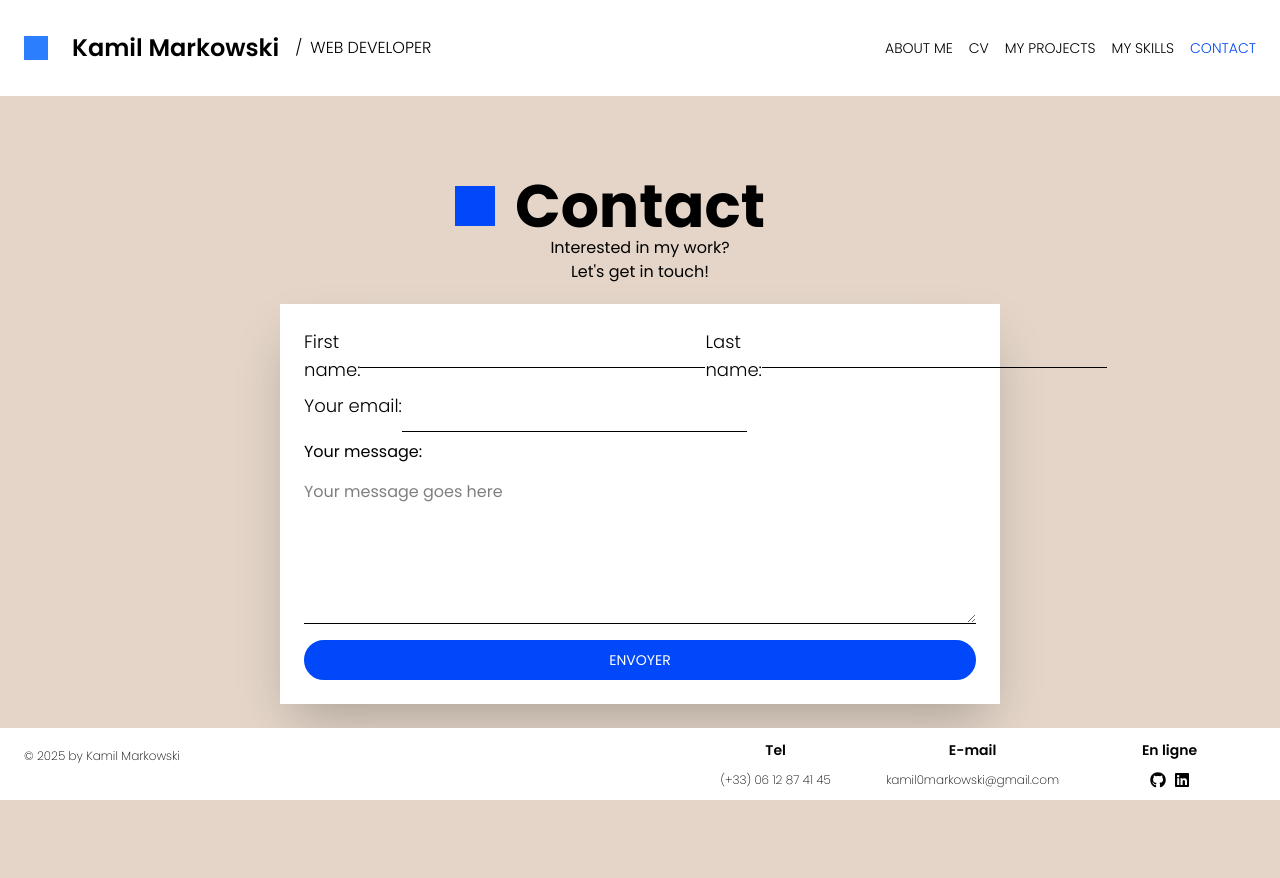
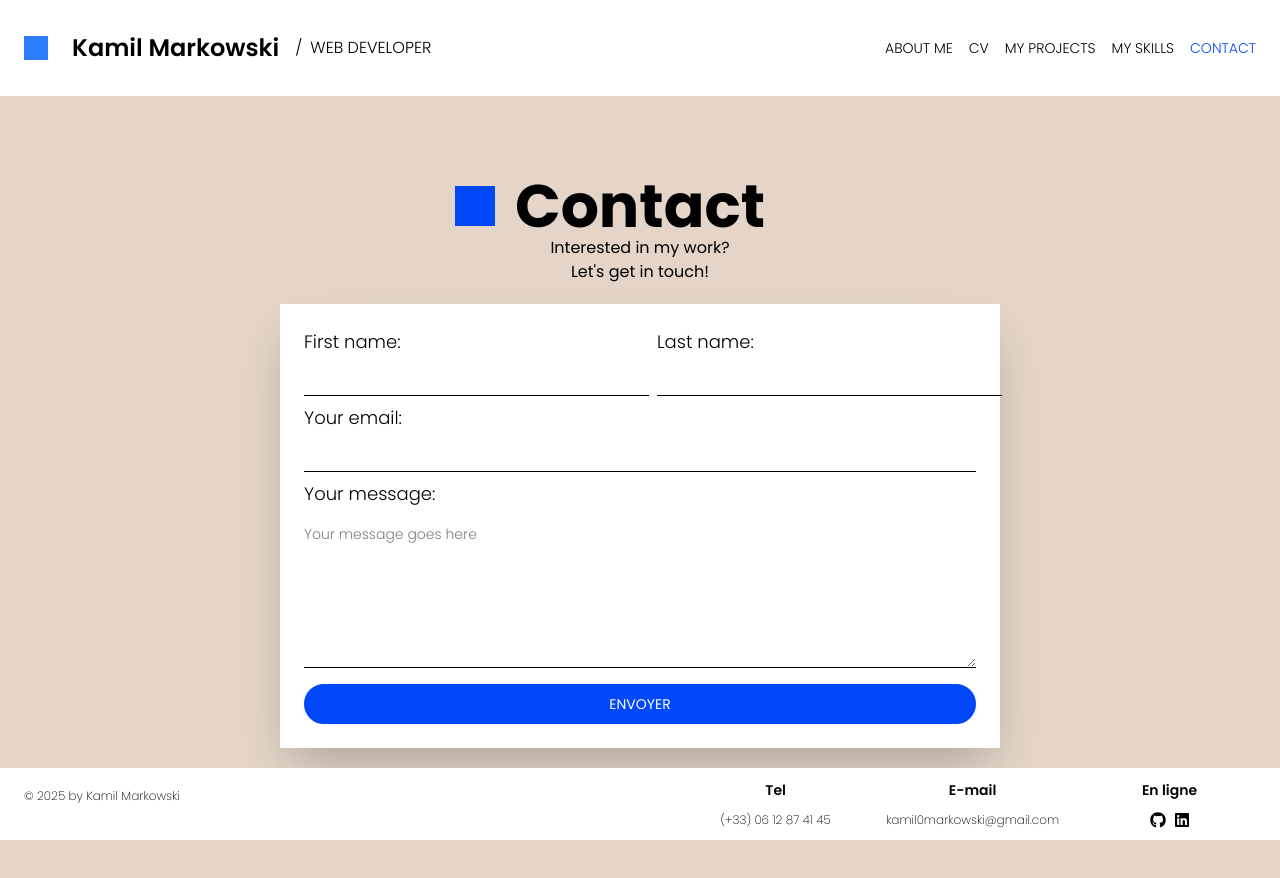
Before and after one commit to kamil0m/portfolio-new, a React (Vite) app: page /contact in a window 1280 px wide. Shown: the top 878 px of the page. Built offline with nearby package versions, Linux system fonts and the light colour scheme.

Commit message:
contact form styling added for desktop

```diff
--- a/src/components/ContactForm.tsx
+++ b/src/components/ContactForm.tsx
@@ -28,14 +28,13 @@ export default function ContactForm() {
 
         console.log(formData)
         successMessage.classList.remove('hidden')
-
     }
 
     return (
         <div className="card bg-main-verylight flex flex-col my-5">
             <form className="flex flex-col w-full text-start" onSubmit={handleSubmit}>
 
-                <div className="flex flex-col tablet:flex-row">
+                <div className="flex flex-col tablet:flex-row tablet:gap-x-2">
                     < Input
                         label="First name"
                         type="text"
@@ -54,10 +53,10 @@ export default function ContactForm() {
                     id="email"
                 />
 
-                <label className="flex flex-col text-start" htmlFor="message">
+                <label className="flex flex-col text-start text-lg font-light" htmlFor="message">
                     Your message:
                     < textarea
-                        className="text-center flex text-start py-4 w-full h-40 border-b-1 focus:border-accent focus:border-b-2 focus:outline-none resize-y"
+                        className="text-center flex py-4 w-full h-40 text-start text-sm border-b-1 focus:border-accent focus:border-b-2 focus:outline-none resize-y"
                         id="message"
                         placeholder="Your message goes here"
                     />
--- a/src/components/Input.tsx
+++ b/src/components/Input.tsx
@@ -23,12 +23,12 @@ export default function Input({ label, type, id, placeholder }: FormInputProps)
 
     return (
         <div >
-            <label className="flex flex-col mb-2 tablet:flex-row font-light text-lg focus:text-accent" htmlFor={id}>
+            <label className="flex flex-col mb-2 font-light text-lg focus:text-accent" htmlFor={id}>
 
                 {label}:
 
                 <input
-                    className="h-10 border-b-1 focus:border-accent focus:border-b-2 focus:outline-none"
+                    className="h-10 border-b-1 focus:border-accent focus:border-b-2 focus:outline-none Xtablet:mr-2"
                     type={type}
                     id={id}
                     name={id}
```
